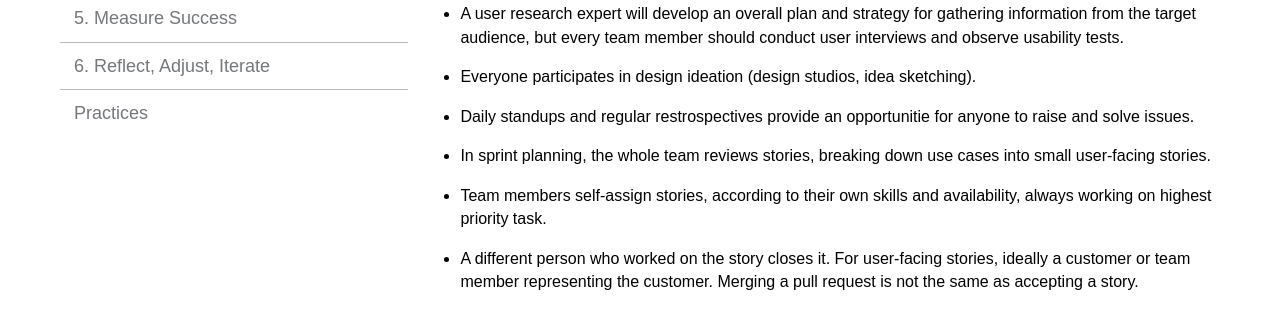
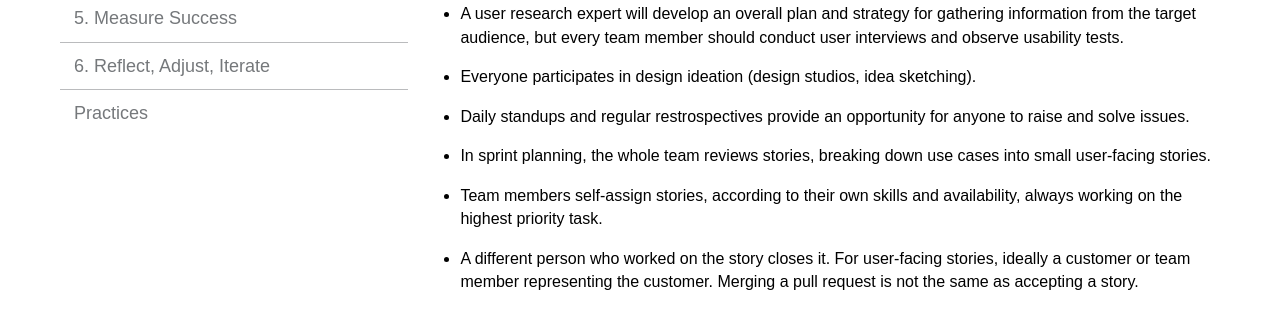
Before and after one commit to 18F/agile, a Jekyll site: the page built from 2-everyone.md, in a window 1280 px wide. Shown: the part 478-794 px from the top of the page. Built offline with Jekyll 4.4.1, drawn with Linux system fonts in a browser that asks for light colours.

Commit message:
Update 2-everyone.md
tiny typo fixes

```diff
--- a/2-everyone.md
+++ b/2-everyone.md
@@ -11,7 +11,7 @@ Examples:
 
 * A user research expert will develop an overall plan and strategy for gathering information from the target audience, but every team member should conduct user interviews and observe usability tests.
 * Everyone participates in design ideation (design studios, idea sketching).
-* Daily standups and regular restrospectives provide an opportunitie for anyone to raise and solve issues.
+* Daily standups and regular restrospectives provide an opportunity for anyone to raise and solve issues.
 * In sprint planning, the whole team reviews stories, breaking down use cases into small user-facing stories.
-* Team members self-assign stories, according to their own skills and availability, always working on highest priority task.
+* Team members self-assign stories, according to their own skills and availability, always working on the highest priority task.
 * A different person who worked on the story closes it.  For user-facing stories, ideally a customer or team member representing the customer.  Merging a pull request is not the same as accepting a story.
```
